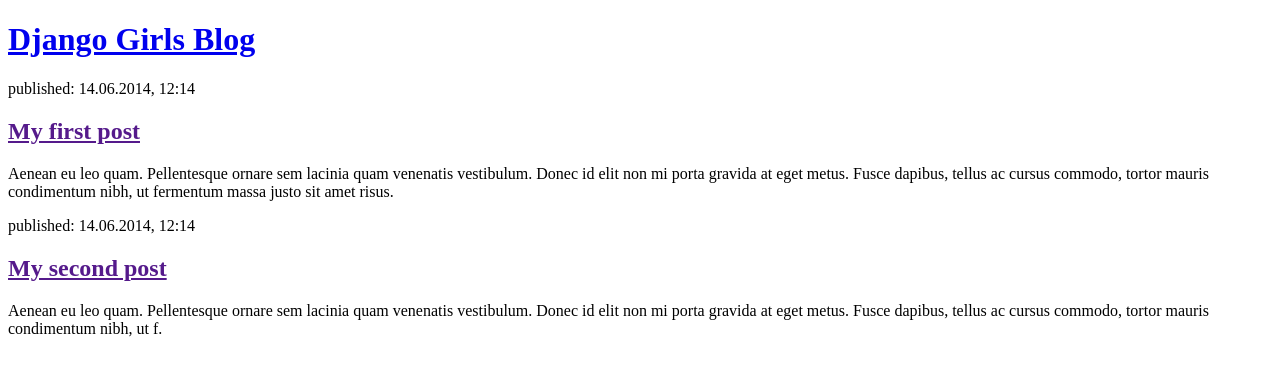
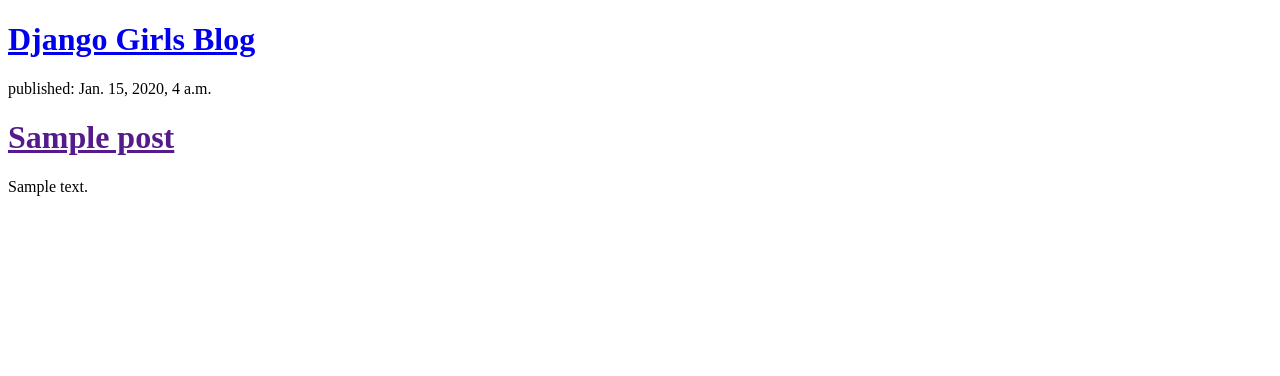
Before and after one commit to adorcy/djangoblog, a Django app: template blog/templates/blog/post_list.html in a window 1280 px wide. Shown: the top 376 px of the page. Run offline with Django 3.2, Linux system fonts and the light colour scheme; the template is opened without the code that fills it: values that come from a table or form of the project are taken from there, others are empty; tables that the repository leaves empty hold one stand-in row (values such as "Sample post").

Commit message:
Changes for Django templates
Changes for the section Django Templates

```diff
--- a/blog/templates/blog/post_list.html
+++ b/blog/templates/blog/post_list.html
@@ -8,16 +8,12 @@
             <h1><a href="/">Django Girls Blog</a></h1>
         </div>
 
-        <div>
-            <p>published: 14.06.2014, 12:14</p>
-            <h2><a href="">My first post</a></h2>
-            <p>Aenean eu leo quam. Pellentesque ornare sem lacinia quam venenatis vestibulum. Donec id elit non mi porta gravida at eget metus. Fusce dapibus, tellus ac cursus commodo, tortor mauris condimentum nibh, ut fermentum massa justo sit amet risus.</p>
-        </div>
-
-        <div>
-            <p>published: 14.06.2014, 12:14</p>
-            <h2><a href="">My second post</a></h2>
-            <p>Aenean eu leo quam. Pellentesque ornare sem lacinia quam venenatis vestibulum. Donec id elit non mi porta gravida at eget metus. Fusce dapibus, tellus ac cursus commodo, tortor mauris condimentum nibh, ut f.</p>
-        </div>
+{% for post in posts %}
+    <div>
+        <p>published: {{ post.published_date }}</p>
+        <h1><a href="">{{ post.title }}</a></h1>
+        <p>{{ post.text|linebreaksbr }}</p>
+    </div>
+{% endfor %}
     </body>
 </html>
--- a/blog/views.py
+++ b/blog/views.py
@@ -1,7 +1,7 @@
 from django.shortcuts import render
 from django.utils import timezone
 from .models import Post
-# Create your views here.
+
 def post_list(request):
-    Post.objects.filter(published_date__lte=timezone.now()).order_by('published_date')
+    posts = Post.objects.filter(published_date__lte=timezone.now()).order_by('published_date')
     return render(request, 'blog/post_list.html', {'posts': posts})
```
